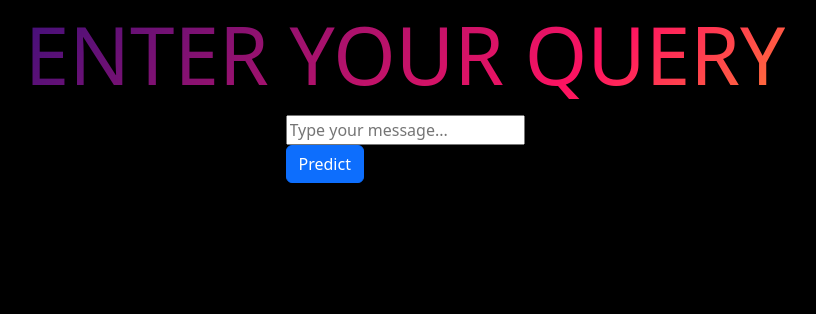
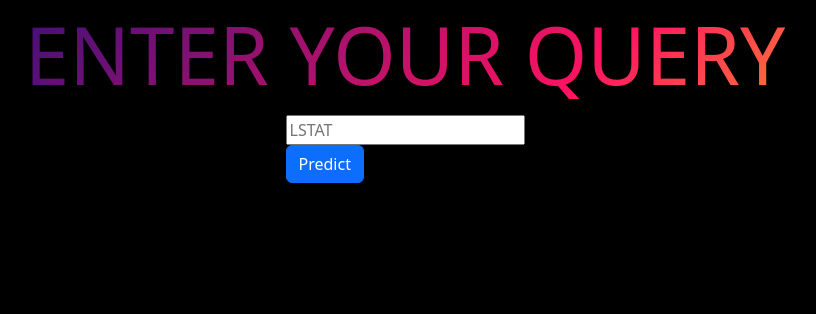
Before and after one commit to Girrajjangid/Neuro-Bot, a Flask app: page / in a window 1280 px wide. Shown: the part 356-670 px from the top of the page, without its empty margins (235-1051 px from the left). Run offline with Flask 2, Linux system fonts and the light colour scheme.

Commit message:
update templates

```diff
--- a/templates/index.html
+++ b/templates/index.html
@@ -6,7 +6,6 @@
     <meta http-equiv="X-UA-Compatible" content="IE=edge">
     <meta name="viewport" content="width=device-width, initial-scale=1.0">
     <title>Document</title>
-    <link rel="stylesheet" href="index.html">
     <link href="https://cdn.jsdelivr.net/npm/bootstrap@5.2.1/dist/css/bootstrap.min.css" rel="stylesheet"
         integrity="sha384-iYQeCzEYFbKjA/T2uDLTpkwGzCiq6soy8tYaI1GyVh/UjpbCx/TYkiZhlZB6+fzT" crossorigin="anonymous">
     <link href='https://fonts.googleapis.com/css?family=Pacifico' rel='stylesheet' type='text/css'>
@@ -271,7 +270,7 @@
             </div>
         </div>
         <form action="{{ url_for('predict')}}"method="post">
-            <input type="text" name="Type your message..." placeholder="Type your message..." required="required" /><br>
+            <input type="text" name="LSTAT" placeholder="LSTAT" required="required" /><br>
             <button type="submit" class="btn btn-primary btn-block btn-large">Predict</button>
         </form>
         <div id="answer">
```
